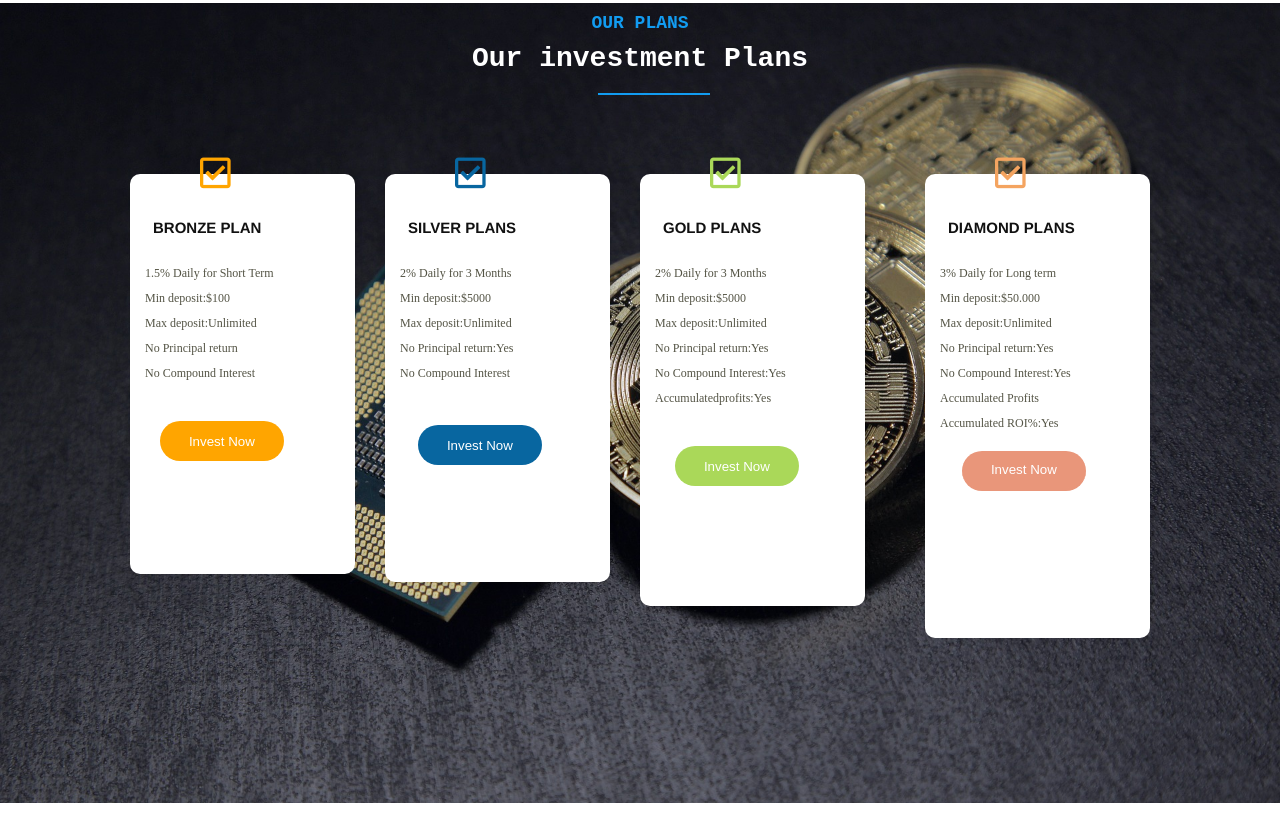
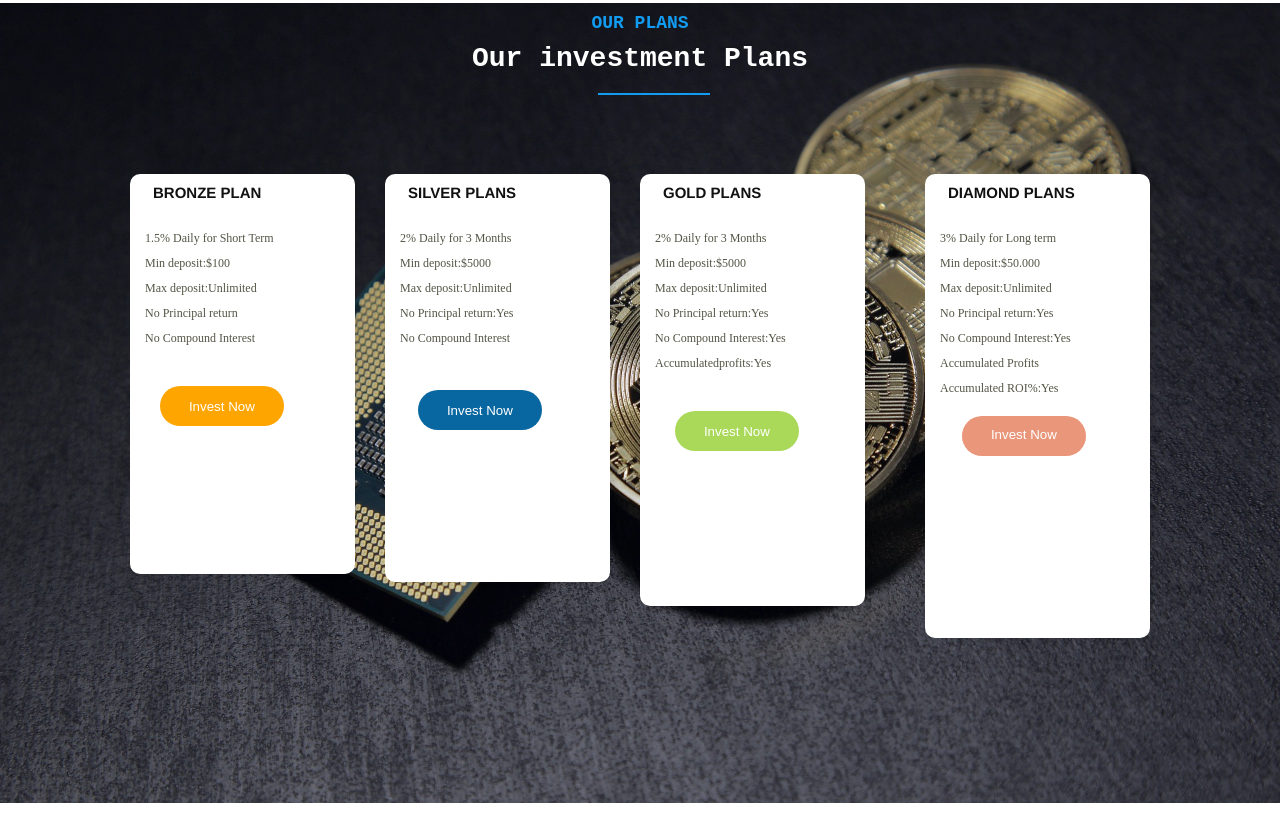
Before and after one commit to Ajirijohnson/Hello-Bitcoin, a plain HTML site: page Bitcoin.html in a window 1280 px wide. Shown: the part 1295-2120 px from the top of the page. Drawn offline with Linux system fonts and the light colour scheme.

Commit message:
Updated index.html
Made some changes to index

```diff
--- a/Bitcoin.html
+++ b/Bitcoin.html
@@ -73,7 +73,7 @@ investing ideas into action with full rangeof investment.
 <h4 class="bak-h4">Our investment Plans</h4>
 <div class="box">
     <div class="box-1">
-            <i class="far fa-check-square" id="users"></i>
+            <!-- <i class="far fa-check-square" id="users"></i> -->
     <h2 class="bronze-h2">Bronze Plan</h2>
     <p class="bronze-p">1.5% Daily for Short Term<br>
     Min  deposit:$100<br>
@@ -87,7 +87,7 @@ investing ideas into action with full rangeof investment.
 
 
     <div class="box-2">
-        <i class="far fa-check-square" id="user-1"></i>
+        <!-- <i class="far fa-check-square" id="user-1"></i> -->
         <h2 class="silver-h2">Silver Plans</h2>
         <p class="silver-p">2% Daily for 3 Months<br>
             Min  deposit:$5000<br>
@@ -99,7 +99,7 @@ investing ideas into action with full rangeof investment.
             <button class="btn-silver">Invest Now</button>
         </div>
     <div class="box-3">
-        <i class="far fa-check-square" id="user-2"></i>
+        <!-- <i class="far fa-check-square" id="user-2"></i> -->
 
         <h2 class="gold-h2">Gold Plans</h2>
         <p class="gold-p">2% Daily for 3 Months<br>
@@ -112,7 +112,7 @@ investing ideas into action with full rangeof investment.
             <button class="btn-gold">Invest Now</button>
     </div>
     <div class="box-4">
-        <i class="far fa-check-square" id="user-3"></i>
+        <!-- <i class="far fa-check-square" id="user-3"></i> -->
         <h2 class="diamond-h2">Diamond Plans</h2>
         <p class="diamond-p">3% Daily for Long term<br>
             Min  deposit:$50.000<br>
@@ -497,9 +497,9 @@ investing ideas into action with full rangeof investment.
 
     <div>
         <ul id="const-cols">Contact Us</ul>
-        <h6 class="cols-h7">
+        <!-- <h6 class="cols-h7">
             +8170402921
-        </h6>
+        </h6> -->
         <div class="cols-div">
         <li class="cols-info">
             info@coinmint247.com
```
